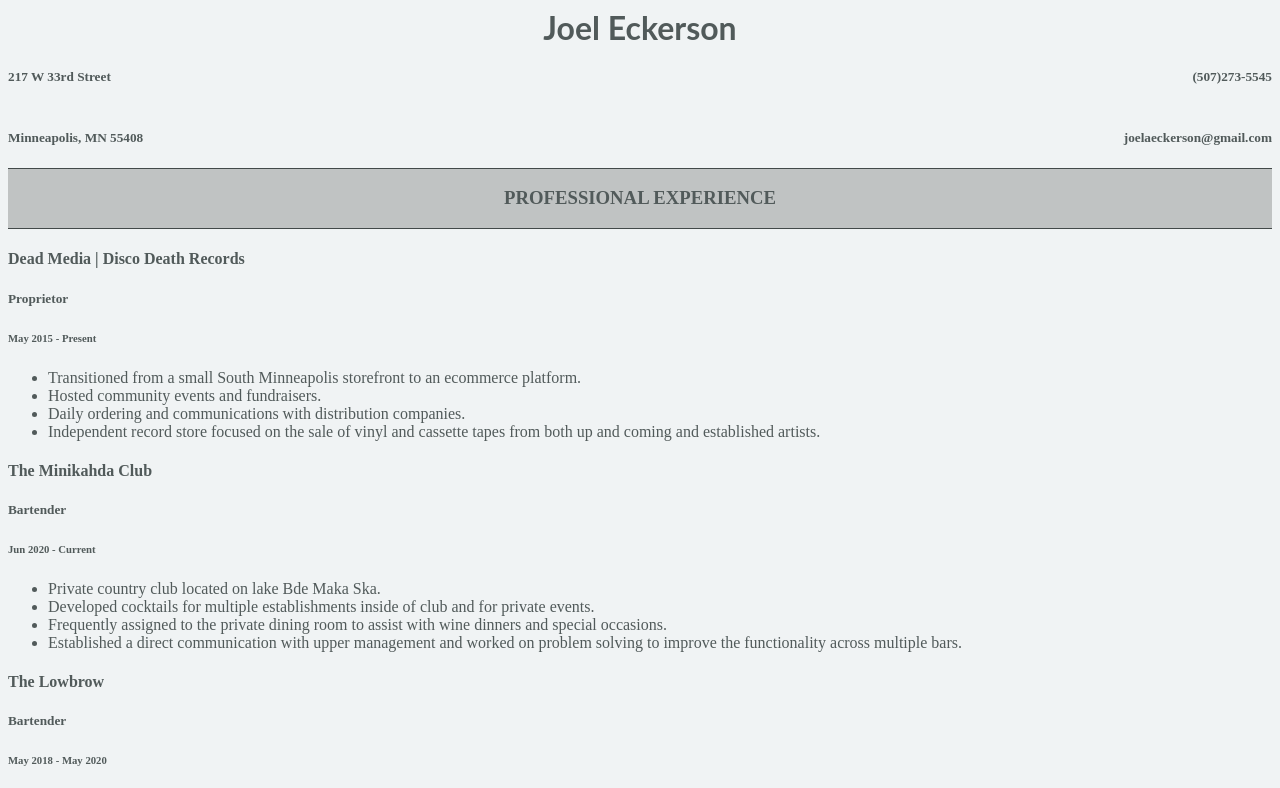
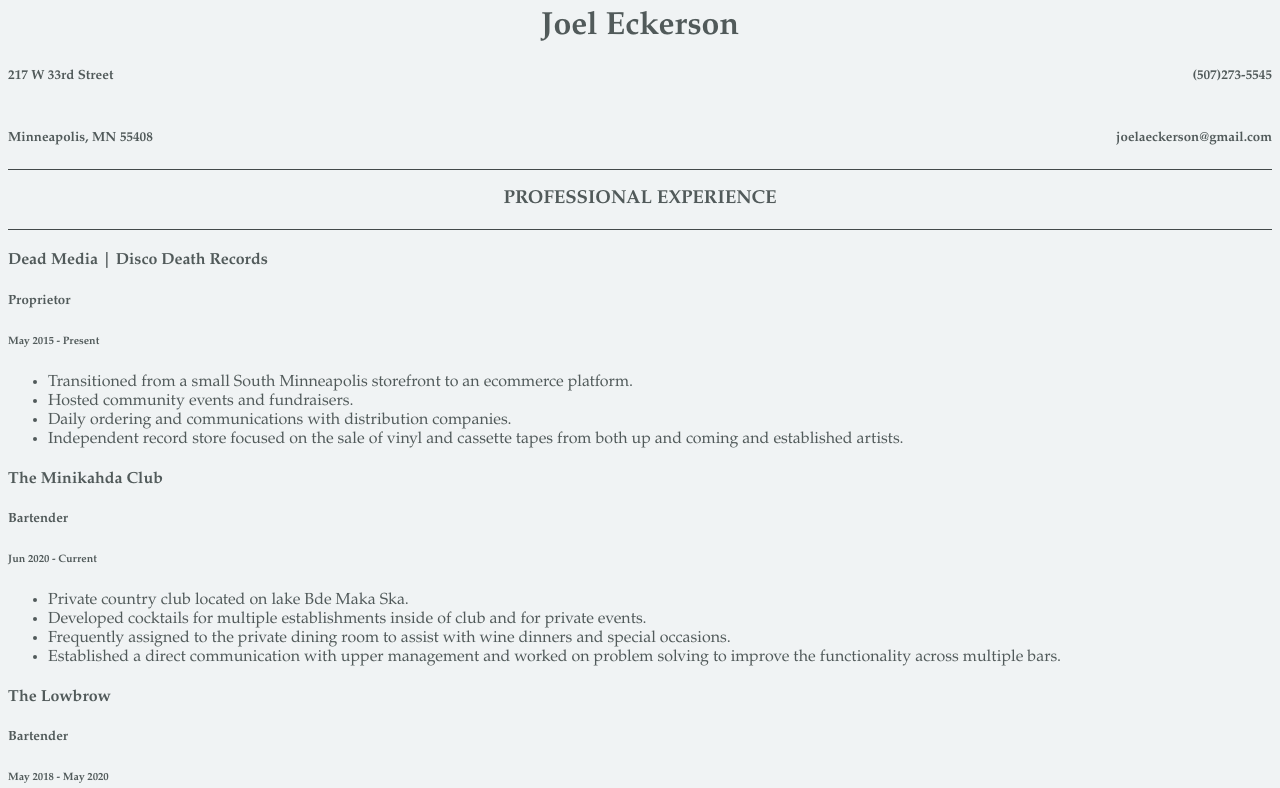
Before and after one commit to JoelEckerson/JoelEckerson.github.io, a plain HTML site: page index.html in a window 1280 px wide. Shown: the top 788 px of the page. Drawn offline with Linux system fonts and the light colour scheme.

Commit message:
Update style.css

```diff
--- a/style.css
+++ b/style.css
@@ -1,7 +1,7 @@
 body{
   background-color: #f0f3f4;
   color: #515a5a;
-  font-family :  Playfair Display;
+  font-family: Palatino, "Palatino LT STD", "Palatino Linotype", "Book Antiqua", Georgia, serif;
   margin: 30%, 20%;
 }
 
@@ -10,13 +10,13 @@ body{
   text-transform: uppercase;
   border-top: 1px solid #424949;
   border-bottom: 1px solid #424949;
-  background-color: rgba(0,0,0, 0.2)
+  background-color: rgba(0,0,0, 0.0)
 }
 
 .exp-header1 {
   text-align: center;
   font-size: 2em;
-  font-family: Lato, Helvetica, Playfair, Cambria;
+  font-family: Palatino, "Palatino LT STD", "Palatino Linotype", "Book Antiqua", Georgia, serif;
   font-weight: bold;
 }
 
```
